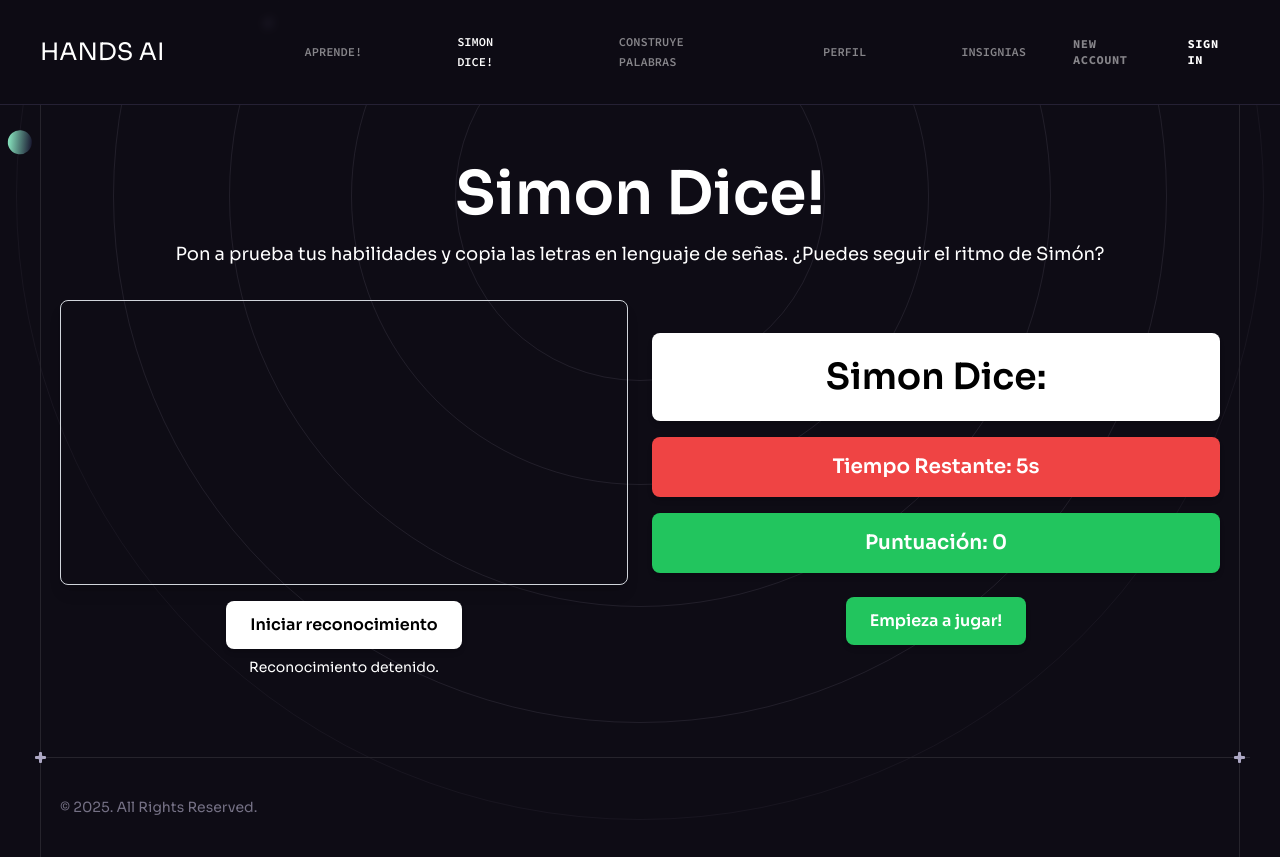
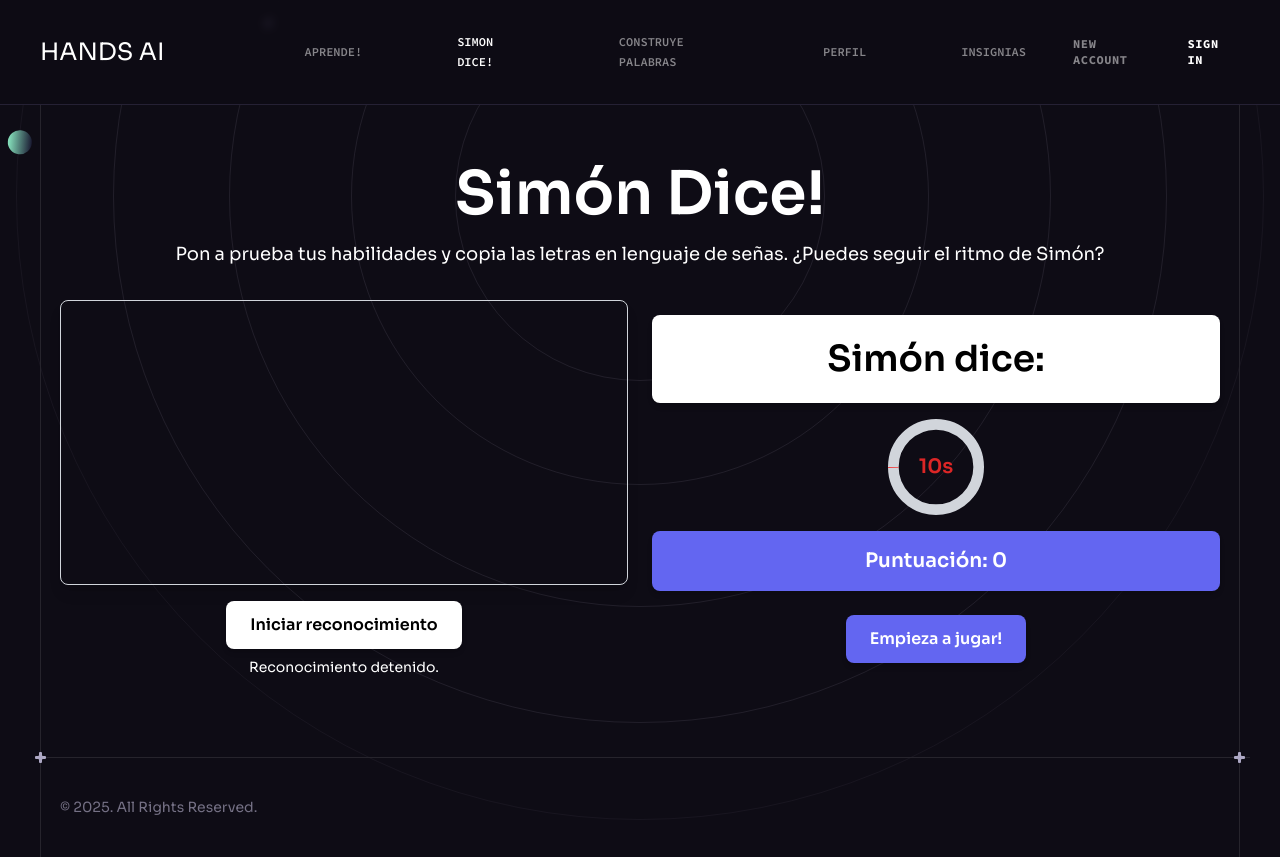
Before and after one commit to DiegoMaldonado0/Hands-AI, a React (Vite) app: page /Hands-AI/simon-dice in a window 1280 px wide. Built offline with nearby package versions, Linux system fonts and the light colour scheme; no server answers.

Commit message:
agregue cambios a simon dice y bug fix para celulares

```diff
--- a/src/components/Header.jsx
+++ b/src/components/Header.jsx
@@ -9,12 +9,12 @@ import MenuSvg from "../assets/svg/MenuSvg";
 import { HamburgerMenu } from "./design/Header";
 
 const Header = () => {
-  const pathname = useLocation();
+  const location = useLocation();
   const [openNavigation, setOpenNavigation] = useState(false);
   const [user, setUser] = useState(null);
   const [showLogout, setShowLogout] = useState(false);
   const [userStreak, setUserStreak] = useState(0);
-  const menuRef = useRef(null); // Referencia para el menú desplegable
+  const menuRef = useRef(null);
 
   useEffect(() => {
     const auth = getAuth();
@@ -23,8 +23,6 @@ const Header = () => {
     const unsubscribe = onAuthStateChanged(auth, async (currentUser) => {
       if (currentUser) {
         setUser(currentUser);
-
-        // Obtener la racha del usuario desde Firestore
         try {
           const userDoc = await getDoc(doc(db, "users", currentUser.uid));
           if (userDoc.exists()) {
@@ -44,13 +42,11 @@ const Header = () => {
   }, []);
 
   const toggleNavigation = () => {
-    if (openNavigation) {
-      setOpenNavigation(false);
-      enablePageScroll();
-    } else {
-      setOpenNavigation(true);
-      disablePageScroll();
-    }
+    setOpenNavigation((prev) => {
+      const newState = !prev;
+      newState ? disablePageScroll() : enablePageScroll();
+      return newState;
+    });
   };
 
   const handleClick = () => {
@@ -73,7 +69,6 @@ const Header = () => {
     setShowLogout((prev) => !prev);
   };
 
-  // Cerrar el menú al hacer clic fuera
   useEffect(() => {
     const handleClickOutside = (event) => {
       if (menuRef.current && !menuRef.current.contains(event.target)) {
@@ -100,7 +95,7 @@ const Header = () => {
 
         <nav
           className={`${
-            openNavigation ? "flex " : "hidden"
+            openNavigation ? "flex" : "hidden"
           } fixed top-[5rem] left-0 right-0 bottom-0 bg-n-8 lg:static lg:flex lg:mx-auto lg:bg-transparent`}
         >
           <div className="relative z-2 flex flex-col items-center justify-center m-auto lg:flex-row">
@@ -120,19 +115,41 @@ const Header = () => {
                 {item.title}
               </Link>
             ))}
+
+            {/* Enlaces de login y signup solo en móvil y si no hay usuario */}
+            {!user && (
+              <>
+                <Link
+                  to="/Hands-AI/signup"
+                  onClick={handleClick}
+                  className="block font-code text-2xl uppercase text-n-1 transition-colors hover:text-color-1 lg:hidden px-6 py-6 md:py-8"
+                >
+                  New Account
+                </Link>
+                <Link
+                  to="/Hands-AI/login"
+                  onClick={handleClick}
+                  className="block font-code text-2xl uppercase text-n-1 transition-colors hover:text-color-1 lg:hidden px-6 py-6 md:py-8"
+                >
+                  Sign in
+                </Link>
+              </>
+            )}
           </div>
 
           <HamburgerMenu />
         </nav>
 
-        {/* Mostrar nombre de usuario, racha y menú de cerrar sesión si está logueado */}
+        {/* Usuario logueado: nombre y racha */}
         {user ? (
           <div className="relative ml-auto flex items-center">
             <div className="flex flex-col items-end">
-              <p className="text-white cursor-pointer text-lg font-medium" onClick={toggleLogoutMenu}>
+              <p
+                className="text-white cursor-pointer text-lg font-medium"
+                onClick={toggleLogoutMenu}
+              >
                 {user.displayName || "User"}
               </p>
-              {/* Mostrar la racha con el ícono de llama */}
               <div className="flex items-center text-sm text-orange-400">
                 <span>Racha: {userStreak}</span>
                 <span className="ml-1">🔥</span>
--- a/src/components/Test.jsx
+++ b/src/components/Test.jsx
@@ -1,21 +1,19 @@
-import { curve, heroBackground, sampleImage } from "../assets";
+import { useRef, useState, useEffect } from "react";
+import { motion } from "framer-motion";
+import confetti from "canvas-confetti";
 import Section from "./Section";
 import { BackgroundCircles } from "./design/Hero";
-import { useRef, useState, useEffect } from "react";
-import { motion } from "framer-motion";
 
 const letters = "ABCDEFGHIJKLMNOPQRSTUVWXYZ";
 
 const Hero = () => {
   const parallaxRef = useRef(null);
   const [isRecognizing, setIsRecognizing] = useState(false);
-  const [recognizedText, setRecognizedText] = useState(
-    "Reconocimiento detenido."
-  );
+  const [recognizedText, setRecognizedText] = useState("Reconocimiento detenido.");
   const [isGameOn, setIsGameOn] = useState(false);
   const [targetLetter, setTargetLetter] = useState("");
   const [score, setScore] = useState(0);
-  const [timeLeft, setTimeLeft] = useState(5);
+  const [timeLeft, setTimeLeft] = useState(10);
   const [gameMessage, setGameMessage] = useState("");
   const targetLetterRef = useRef(targetLetter);
   const timerRef = useRef(null);
@@ -25,9 +23,7 @@ const Hero = () => {
 
     async function startCamera() {
       try {
-        const stream = await navigator.mediaDevices.getUserMedia({
-          video: true,
-        });
+        const stream = await navigator.mediaDevices.getUserMedia({ video: true });
         video.srcObject = stream;
       } catch (error) {
         console.error("Error al acceder a la cámara:", error);
@@ -42,26 +38,26 @@ const Hero = () => {
       canvas.height = video.videoHeight;
       const context = canvas.getContext("2d");
       context.drawImage(video, 0, 0, canvas.width, canvas.height);
-      const blob = await new Promise((resolve) =>
-        canvas.toBlob(resolve, "image/jpeg")
-      );
+      const blob = await new Promise((resolve) => canvas.toBlob(resolve, "image/jpeg"));
 
       const formData = new FormData();
       formData.append("file", blob, "frame.jpg");
 
       try {
-        const response = await fetch(
-          "https://proyecto-manos-1.onrender.com/recognize-sign",
-          {
-            method: "POST",
-            body: formData,
-          }
-        );
+        const response = await fetch("https://proyecto-manos-1.onrender.com/recognize-sign", {
+          method: "POST",
+          body: formData,
+        });
         const data = await response.json();
-        setRecognizedText(`Recognized letter: ${data.recognized_text}`);
+        setRecognizedText(`Letra reconocida: ${data.recognized_text}`);
 
         if (data.recognized_text === targetLetterRef.current) {
           setScore((prevScore) => prevScore + 1);
+          confetti({
+            particleCount: 50,
+            spread: 70,
+            origin: { y: 0.6 },
+          });
           resetTimer();
           generateRandomLetter();
         }
@@ -93,9 +89,9 @@ const Hero = () => {
       setTimeLeft((prevTime) => {
         if (prevTime <= 1) {
           setIsGameOn(false);
-          setGameMessage("You've lost!");
+          setGameMessage("¡Perdiste!");
           generateRandomLetter();
-          return 5;
+          return 10;
         }
         return prevTime - 1;
       });
@@ -109,7 +105,7 @@ const Hero = () => {
   };
 
   const resetTimer = () => {
-    setTimeLeft(5);
+    setTimeLeft(10);
     stopTimer();
     startTimer();
   };
@@ -143,7 +139,7 @@ const Hero = () => {
           animate={{ opacity: 1, y: 0 }}
           transition={{ duration: 0.6 }}
         >
-          Simon Dice!
+          Simón Dice!
         </motion.h1>
         <p className="text-lg mb-8">
           Pon a prueba tus habilidades y copia las letras en lenguaje de señas.
@@ -162,30 +158,54 @@ const Hero = () => {
               onClick={() => setIsRecognizing(!isRecognizing)}
               className="mt-4 px-6 py-3 text-black bg-white hover:bg-[#100c14] hover:text-white font-bold rounded-lg shadow-md transition"
             >
-              {isRecognizing
-                ? "Detener reconocimiento"
-                : "Iniciar reconocimiento"}
+              {isRecognizing ? "Detener reconocimiento" : "Iniciar reconocimiento"}
             </button>
             <p className="mt-2 text-sm">{recognizedText}</p>
           </div>
           <div className="w-full md:w-1/2 text-center">
             <div className="p-6 bg-white text-black rounded-lg shadow-md mb-4">
               <motion.p
-                className="text-4xl font-bold"
+                className="text-4xl font-bold text-black drop-shadow-[0_0_12px_rgba(255,255,255,0.8)]"
                 key={targetLetter}
-                initial={{ scale: 0 }}
-                animate={{ scale: 1 }}
+                initial={{ opacity: 0, y: -50 }}
+                animate={{ opacity: 1, y: 0 }}
                 transition={{ duration: 0.5 }}
               >
-                Simon Dice: {targetLetter}
+                Simón dice: {targetLetter}
               </motion.p>
             </div>
-            <div className="p-4 bg-red-500 text-white rounded-lg shadow-md mb-4">
-              <p className="text-xl font-bold">Tiempo Restante: {timeLeft}s</p>
+
+            {/* Circular progress */}
+            <div className="flex items-center justify-center mb-4">
+              <div className="relative w-24 h-24">
+                <svg className="absolute top-0 left-0 w-full h-full transform -rotate-90" viewBox="0 0 36 36">
+                  <path
+                    className="text-gray-300"
+                    stroke="currentColor"
+                    strokeWidth="4"
+                    fill="none"
+                    d="M18 2a16 16 0 1 1 0 32 16 16 0 1 1 0-32"
+                  />
+                  <path
+                    className="text-red-500 transition-all duration-1000"
+                    stroke="currentColor"
+                    strokeWidth="4"
+                    fill="none"
+                    strokeDasharray="100"
+                    strokeDashoffset={(100 - (timeLeft / 5) * 100).toFixed(2)}
+                    d="M18 2a16 16 0 1 1 0 32 16 16 0 1 1 0-32"
+                  />
+                </svg>
+                <div className="absolute inset-0 flex items-center justify-center text-xl font-bold text-red-600">
+                  {timeLeft}s
+                </div>
+              </div>
             </div>
-            <div className="p-4 bg-green-500 text-white rounded-lg shadow-md">
+
+            <div className="p-4 bg-[#6366f1] text-white rounded-lg shadow-md">
               <p className="text-xl font-bold">Puntuación: {score}</p>
             </div>
+
             {gameMessage && (
               <motion.p
                 className="mt-4 text-red-600 font-bold"
@@ -195,9 +215,10 @@ const Hero = () => {
                 {gameMessage}
               </motion.p>
             )}
+
             <button
               onClick={toggleGame}
-              className="mt-6 px-6 py-3 bg-green-500 hover:bg-green-600 text-white font-bold rounded-lg shadow-md transition"
+              className="mt-6 px-6 py-3 bg-[#6366f1] hover:bg-[#4f46e5] text-white font-bold rounded-lg shadow-md transition"
             >
               {isGameOn ? "Detener el juego" : "Empieza a jugar!"}
             </button>
```
Lines whose indentation alone changed are shown as unchanged.
